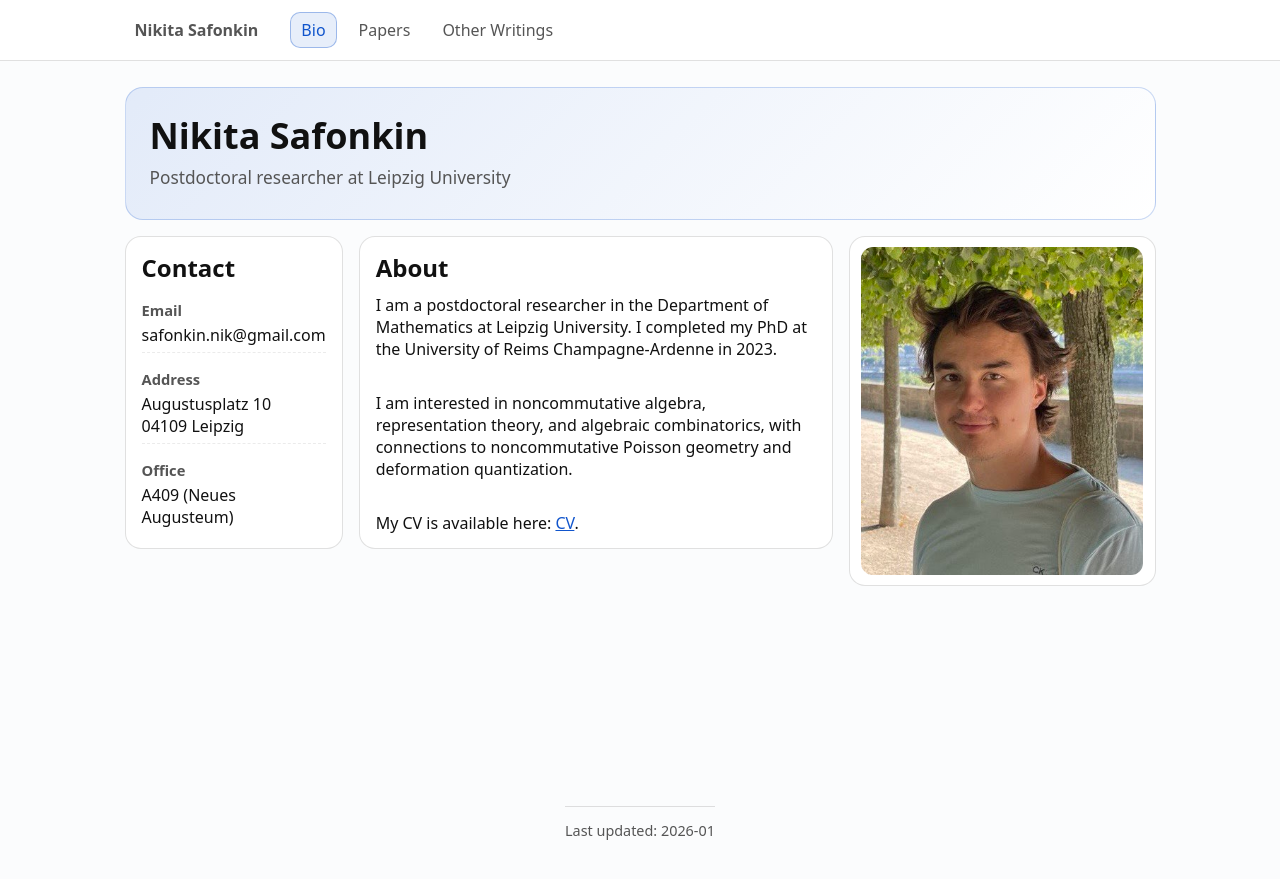
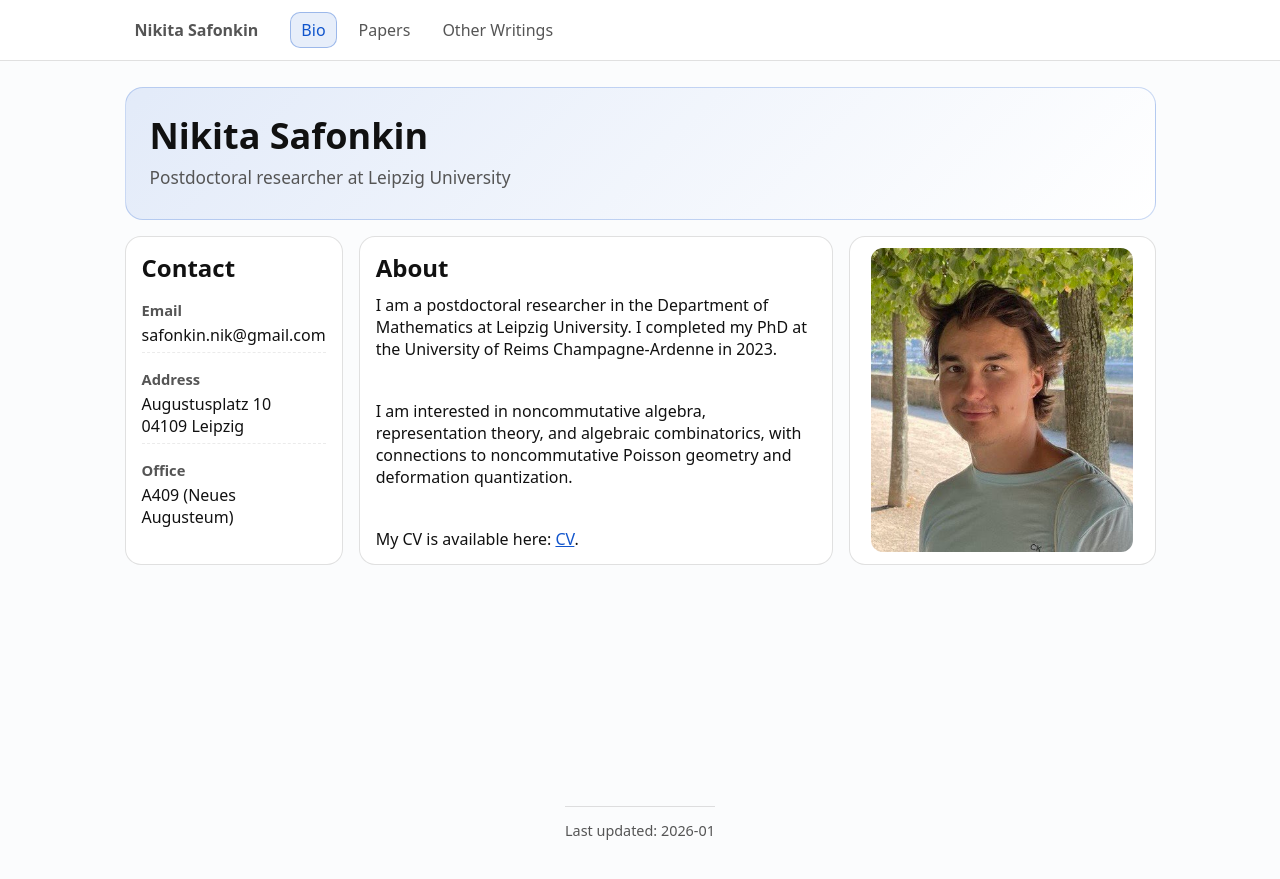
Before and after one commit to n-safonkin/n-safonkin.github.io, a Jekyll site: the page built from index.html, in a window 1280 px wide. Shown: the top 879 px of the page. Built offline with Jekyll 4.4.1, drawn with Linux system fonts in a browser that asks for light colours.

Commit message:
Update index.css

```diff
--- a/assets/index.css
+++ b/assets/index.css
@@ -18,15 +18,18 @@
 .home-grid{
   margin-top: 16px;
   display: grid;
-  grid-template-columns: 0.62fr 1.93fr 1.25fr; /* photo column unchanged */
+  grid-template-columns: 0.62fr 1.93fr 1.25fr;
   gap: 16px;
-  align-items: start;
+
+  /* IMPORTANT: make the 3 boxes the same height */
+  align-items: stretch;
+
   grid-template-areas: "contact about photo";
 }
 
-.contact-card{ grid-area: contact; }
-.about-card{ grid-area: about; }
-.photo{ grid-area: photo; }
+.contact-card{ grid-area: contact; height: 100%; }
+.about-card{ grid-area: about; height: 100%; }
+.photo{ grid-area: photo; height: 100%; }
 
 /* Photo box */
 .photo{
@@ -34,15 +37,20 @@
   border: 1px solid var(--border);
   background: var(--card);
   padding: 10px;
+
+  /* center the image inside the stretched box */
+  display: flex;
+  align-items: center;
+  justify-content: center;
 }
 
-/* Photo +10% (was 90%, now 99%) */
+/* Make photo a bit smaller */
 .photo img{
   display: block;
-  width: 99%;
+  width: 92%;
   height: auto;
+  max-height: 100%;
   border-radius: 12px;
-  margin: 0 auto;
 }
 
 /* Contact: value UNDER label */
@@ -51,9 +59,9 @@
   gap: 4px;
 }
 
-/* About: paragraph spacing doubled (32px) */
+/* About: increase paragraph spacing */
 .about-card p{
-  margin: 0 0 32px;
+  margin: 0 0 40px;
 }
 .about-card p:last-child{
   margin-bottom: 0;
@@ -70,6 +78,6 @@
   }
 
   .photo img{
-    width: 99%;
+    width: 92%;
   }
 }
```
